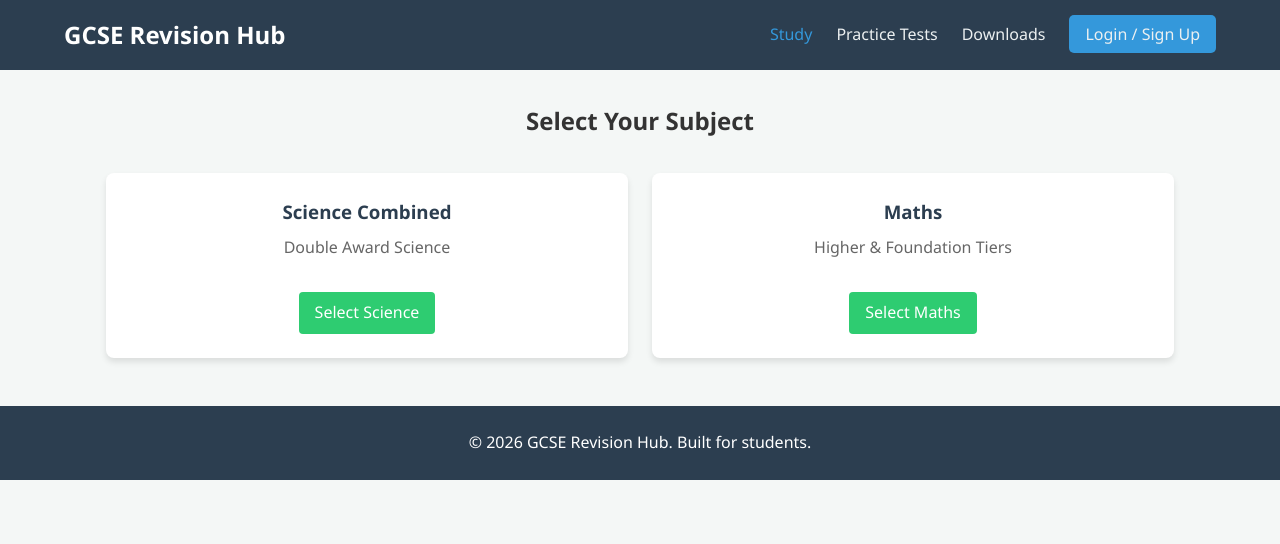
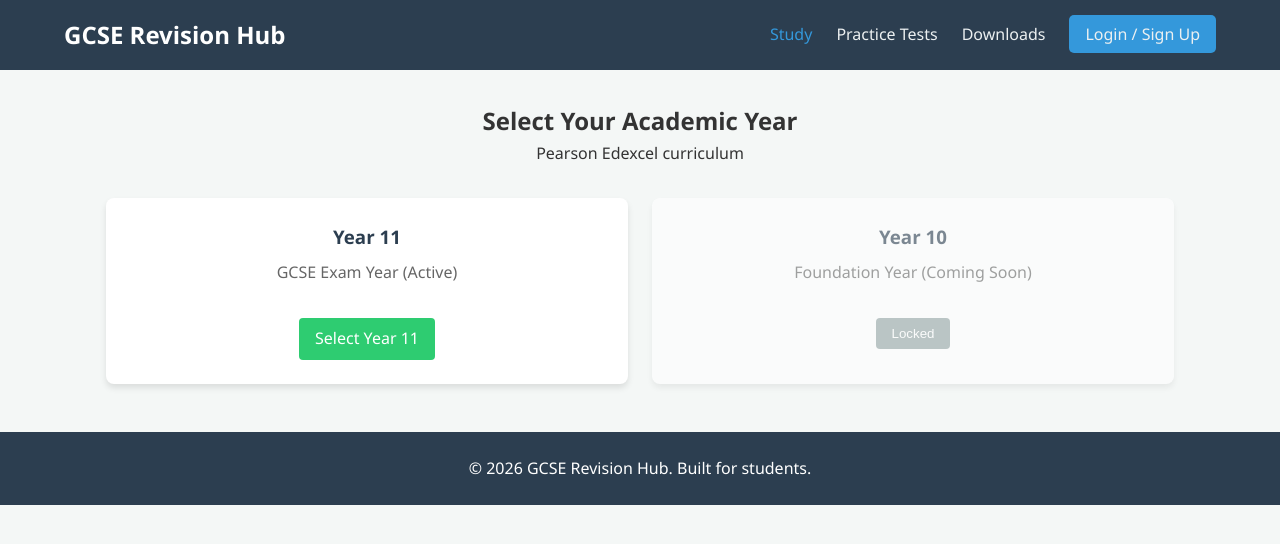
Before and after one commit to IbbyZaman/easystudy, a plain HTML site: page edexcel.html in a window 1280 px wide. Drawn offline with Linux system fonts and the light colour scheme.

Commit message:
Update edexcel.html

```diff
--- a/edexcel.html
+++ b/edexcel.html
@@ -3,12 +3,10 @@
 <head>
     <meta charset="UTF-8">
     <meta name="viewport" content="width=device-width, initial-scale=1.0">
-    <title>Edexcel | GCSE Revision Hub</title>
+    <title>Edexcel Years | GCSE Revision Hub</title>
     <link rel="stylesheet" href="styles.css">
 </head>
 <body>
-
-    <!-- Navigation -->
     <header>
         <nav class="navbar">
             <h1 class="logo">GCSE Revision Hub</h1>
@@ -21,30 +19,29 @@
         </nav>
     </header>
 
-    <!-- Main Content -->
     <main class="content-container">
         <section class="notes-header">
-            <h2>Select Your Subject</h2>
+            <h2>Select Your Academic Year</h2>
+            <p>Pearson Edexcel curriculum</p>
         </section>
+
         <div class="module-grid">
             <article class="module-card">
-                <h3>Science Combined</h3>
-                <p>Double Award Science</p>
-                <a href="science_combined.html" class="btn-primary">Select Science</a>
+                <h3>Year 11</h3>
+                <p>GCSE Exam Year (Active)</p>
+                <a href="y11_subjects.html" class="btn-primary">Select Year 11</a>
             </article>
 
-            <article class="module-card">
-                <h3>Maths</h3>
-                <p>Higher & Foundation Tiers</p>
-                <a href="maths.html" class="btn-primary">Select Maths</a>
+            <article class="module-card" style="opacity: 0.6;">
+                <h3>Year 10</h3>
+                <p>Foundation Year (Coming Soon)</p>
+                <button class="btn-primary" disabled style="background-color: #95a5a6; cursor: not-allowed;">Locked</button>
             </article>
         </div>
     </main>
 
-    <!-- Footer -->
     <footer>
         <p>&copy; 2026 GCSE Revision Hub. Built for students.</p>
     </footer>
-
 </body>
 </html>
```
